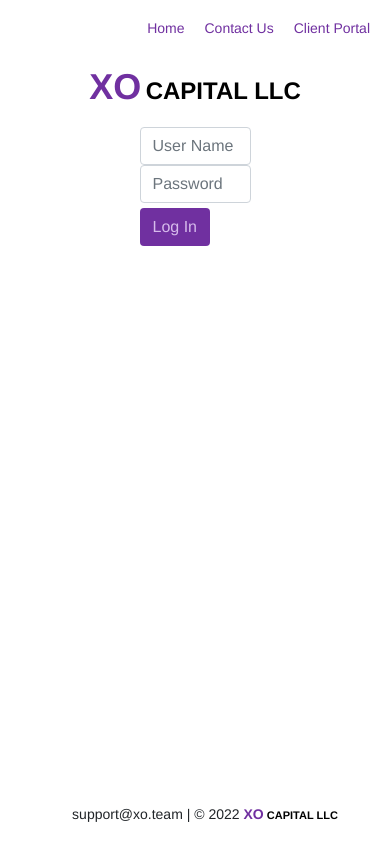
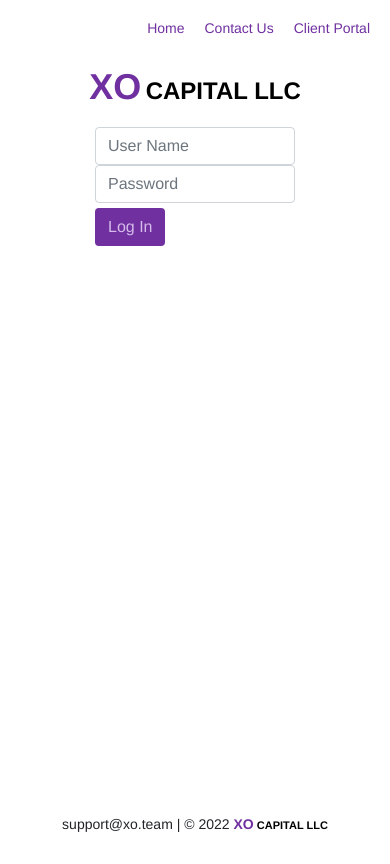
Before and after one commit to timdecilveo/xo-team, a Flask app: page /client-portal in a window 390 px wide. Before the commit the page ends 822 px from the top, so only its background shows below. Run offline with Flask 2, Linux system fonts and the light colour scheme.

Commit message:
MAIN-added footer and responsiveness

```diff
--- a/static/css/main.css
+++ b/static/css/main.css
@@ -54,7 +54,6 @@ div.container2 p {
     font-weight: bold;
 }
 
-
 #xo-capital-llc{
     text-decoration: none;
 }
@@ -100,6 +99,14 @@ div.container2 p {
     text-align: center;
 }
 
+.main-container {
+    min-height: 100vh; /* will cover the 100% of viewport */
+    overflow: hidden;
+    display: block;
+    position: relative;
+    padding-bottom: 100px; /* height of your footer */
+}
+
 footer{
     position: absolute;
     bottom: 0;
@@ -118,3 +125,11 @@ footer{
     color: #000000;
     font-weight: bold;
 }
+
+/* Responsive Layout */
+@media screen and (max-width: 650px) {
+    .form-group {
+        max-width: 250px;
+        min-width: 200px;
+    }
+}
--- a/templates/client-portal.html
+++ b/templates/client-portal.html
@@ -8,6 +8,7 @@
         <link rel="stylesheet" href="../static/css/main.css">
     </head>
     <body>
+        <div class="main-container">
             <div class="topnav">
                 <div class="topnav-right">
                     <a id="home" href="/">Home</a>
@@ -40,5 +41,6 @@
                     <p><span id="footer">support@xo.team | © 2022 </span><span id="xo-footer">XO</span><span id="capital-llc-footer"> CAPITAL LLC</span></p>
                 </footer>
             </div>
+        </div>
     </body>
 </html>
--- a/templates/contact-us.html
+++ b/templates/contact-us.html
@@ -14,6 +14,7 @@
         <link rel="stylesheet" href="../static/css/main.css">
     </head>
     <body>
+        <div class="main-container">
             <div class="topnav">
                 <div class="topnav-right">
                     <a id="home" href="/">Home</a>
@@ -48,9 +49,10 @@
                 </div>
             </form>
             <div>
-            <footer class="mt-auto">
+                <footer>
                     <p><span id="footer">support@xo.team | © 2022 </span><span id="xo-footer">XO</span><span id="capital-llc-footer"> CAPITAL LLC</span></p>
                 </footer>
             </div>
+        </div>
     </body>
 </html>
--- a/templates/index.html
+++ b/templates/index.html
@@ -14,6 +14,7 @@
         <link rel="stylesheet" href="../static/css/main.css">
     </head>
     <body>
+        <div class="main-container">
             <div class="topnav">
                 <div class="topnav-right">
                     <a id="home" href="/">Home</a>
@@ -33,5 +34,6 @@
                     <p><span id="footer">support@xo.team | © 2022 </span><span id="xo-footer">XO</span><span id="capital-llc-footer"> CAPITAL LLC</span></p>
                 </footer>
             </div>
+        </div>
     </body>
 </html>
--- a/templates/login-failure.html
+++ b/templates/login-failure.html
@@ -8,6 +8,7 @@
         <link rel="stylesheet" href="../static/css/main.css">
     </head>
     <body>
+        <div class="main-container">
             <div class="topnav">
                 <div class="topnav-right">
                     <a id="home" href="/">Home</a>
@@ -29,5 +30,6 @@
                     <p><span id="footer">support@xo.team | © 2022 </span><span id="xo-footer">XO</span><span id="capital-llc-footer"> CAPITAL LLC</span></p>
                 </footer>
             </div>
+        </div>
     </body>
 </html>
--- a/templates/thank-you.html
+++ b/templates/thank-you.html
@@ -8,6 +8,7 @@
         <link rel="stylesheet" href="../static/css/main.css">
     </head>
     <body>
+        <div class="main-container">
             <div class="topnav">
                 <div class="topnav-right">
                     <a id="home" href="/">Home</a>
@@ -28,5 +29,6 @@
                     <p><span id="footer">support@xo.team | © 2022 </span><span id="xo-footer">XO</span><span id="capital-llc-footer"> CAPITAL LLC</span></p>
                 </footer>
             </div>
+        </div>
     </body>
 </html>
```
Lines whose indentation alone changed are shown as unchanged.
